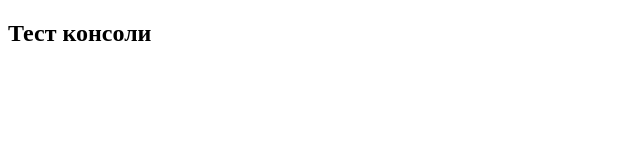
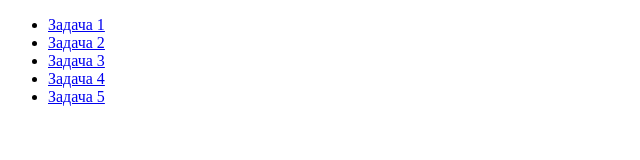
Before and after one commit to DDOROSKOVA/JS, a plain HTML site: page index.html in a window 1280 px wide. Shown: the whole page, without its empty margins (0-640 px from the left). Drawn offline with Linux system fonts and the light colour scheme.

Commit message:
выполнение парактического задания по блоку 6

```diff
--- a/index.html
+++ b/index.html
@@ -2,10 +2,25 @@
 <html lang="en">
 <head>
     <meta charset="UTF-8">
-    <title>Тест консоли</title>
+    <title>JS-Start</title>
 </head>
 <body>
-<h2>Тест консоли</h2>
-<script src="script.js"></script>
+<ul>
+  <li>
+    <a href="task1/index.html">Задача 1</a>
+  </li>
+  <li>
+    <a href="task2/index.html">Задача 2</a>
+  </li>
+  <li>
+    <a href="task3/index.html">Задача 3</a>
+  </li>
+  <li>
+    <a href="task4/index.html">Задача 4</a>
+  </li>
+  <li>
+    <a href="task5/index.html">Задача 5</a>
+  </li>
+</ul>
 </body>
 </html>
--- a/script.js
+++ b/script.js
@@ -1 +1,8 @@
-console.log('Здравствуй, Мир!');
+const testTextField = document.querySelector('#testTextField');
+
+testTextField.addEventListener('click', function(event) {
+  // тело обработчика 1
+  this.textContent = 'Это событие:' + event.type;
+  console.log('x' + event.clientX, 'y' + event.clientY);
+  // конец тела обработчика 1
+})
--- /dev/null
+++ b/task1/script.js
@@ -0,0 +1 @@
+console.log('Привет, мир!');
```
Also changed, not shown: task1/index.html (added, +11 -0 lines).
